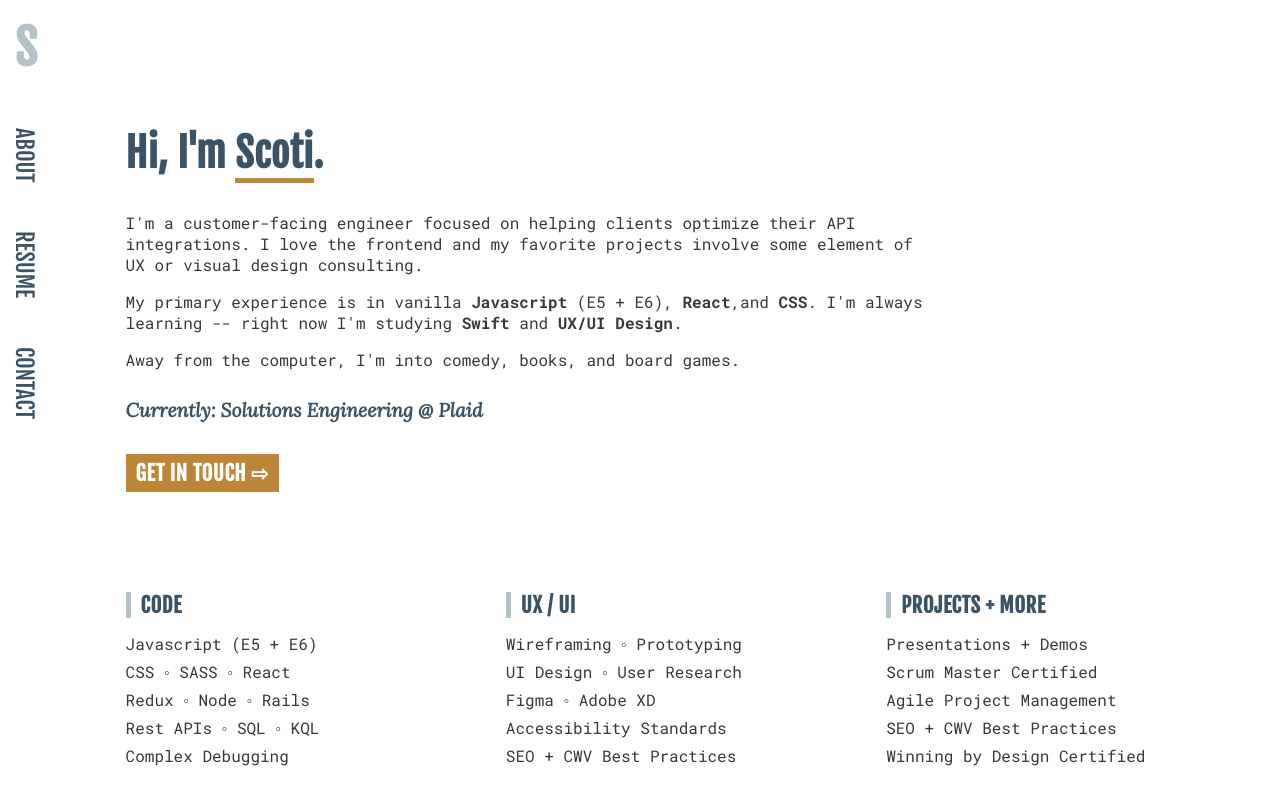
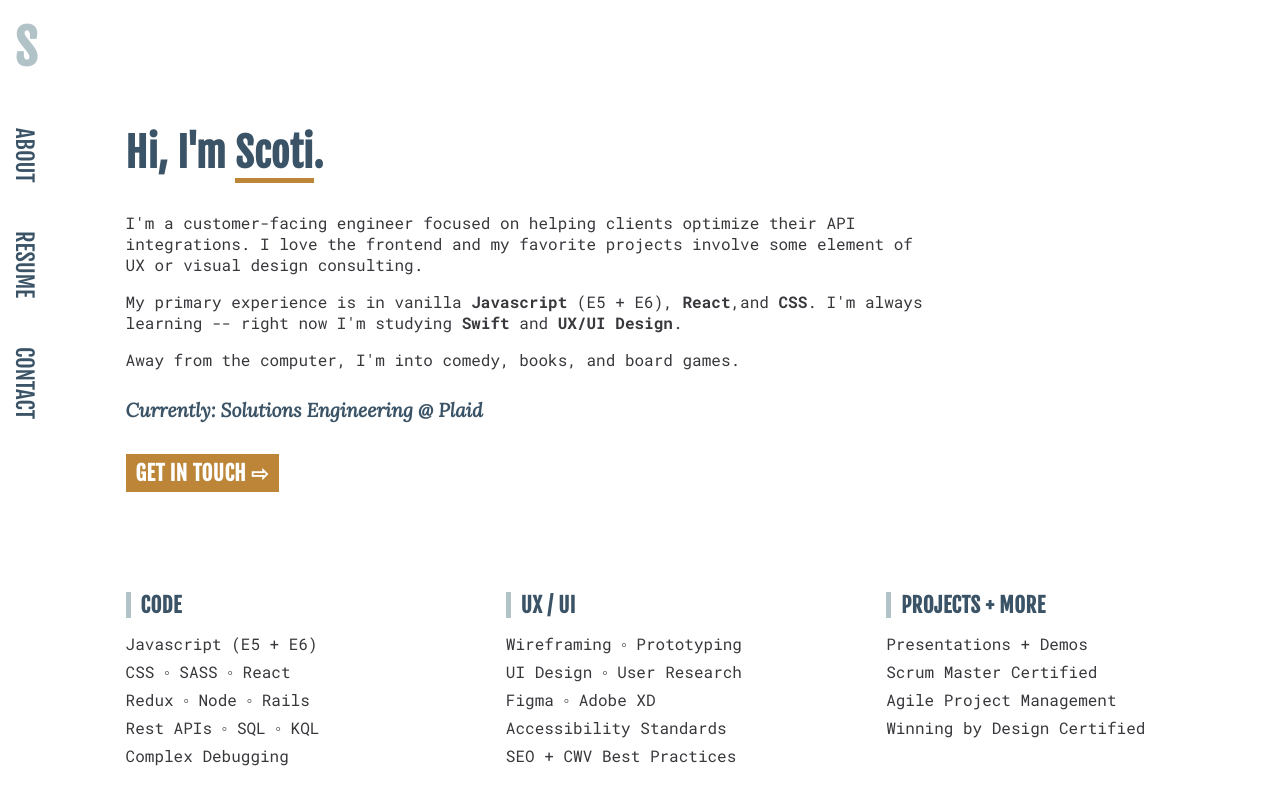
Before and after one commit to scotidodson/2021-portfolio, a React (Create React App) app: page / in a window 1280 px wide. Shown: the top 800 px of the page. Built offline with nearby package versions, Linux system fonts and the light colour scheme.

Commit message:
update pillars copy

```diff
--- a/src/components/Pillars.js
+++ b/src/components/Pillars.js
@@ -26,7 +26,6 @@ const Pillars = () => {
           <p>Presentations + Demos</p>
           <p>Scrum Master Certified</p>
           <p>Agile Project Management</p>
-          <p>SEO + CWV Best Practices</p>
           <p>Winning by Design Certified</p>
       </div>
    </div>
```
